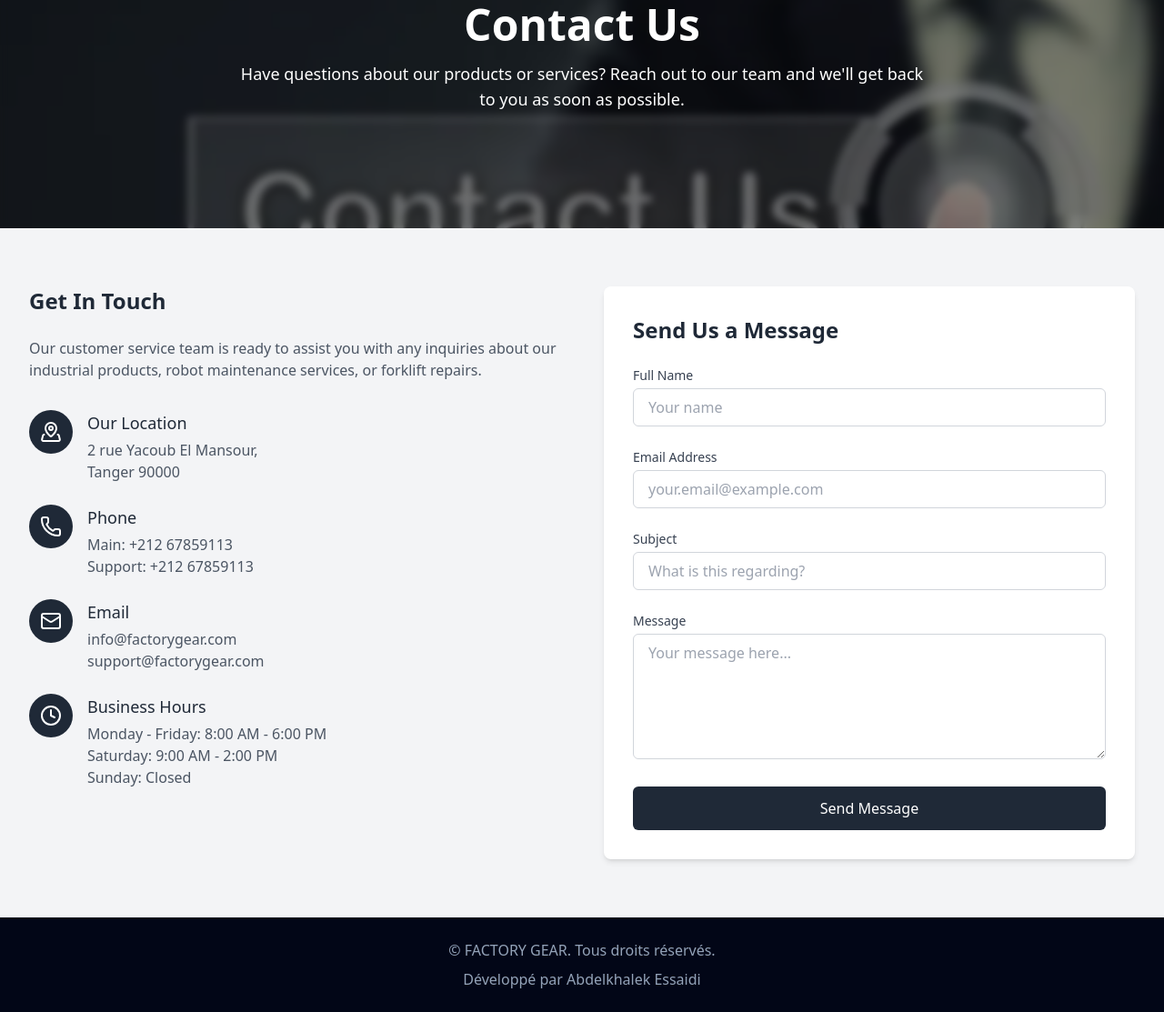
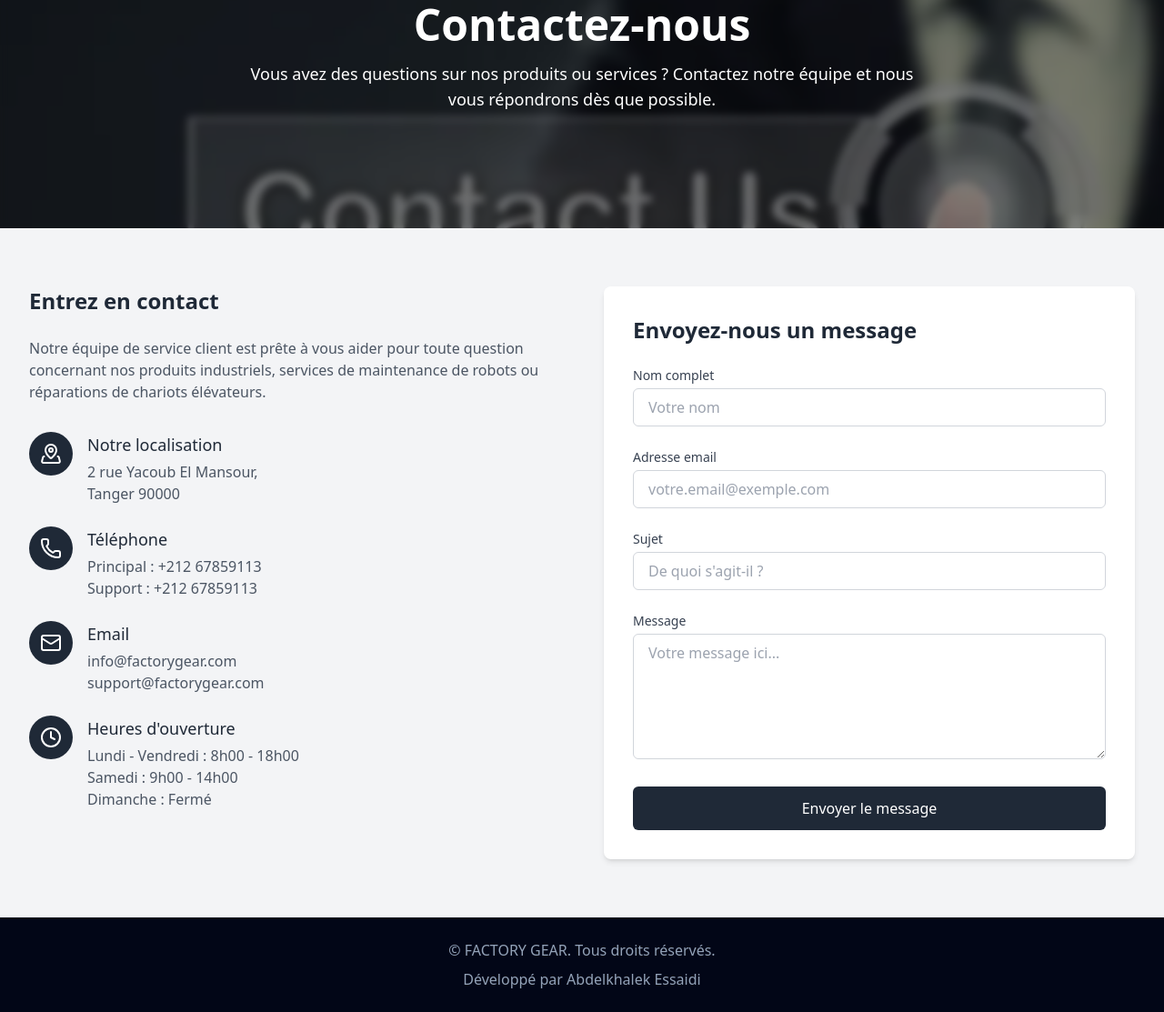
Before and after one commit to khalouki/FACTORY_GEAR, a plain HTML site: page contact.html in a window 1280 px wide. Shown: the part 222-1335 px from the top of the page at 91% size. Drawn offline with nearby package versions, Linux system fonts and the light colour scheme.

Commit message:
"second update"

```diff
--- a/contact.html
+++ b/contact.html
@@ -1,21 +1,21 @@
 <!DOCTYPE html>
-<html lang="en">
+<html lang="fr">
 
 <head>
     <meta charset="UTF-8">
     <meta name="viewport" content="width=device-width, initial-scale=1.0">
-    <title>Contact Us - Factory Gear</title>
+    <title>Contactez-nous - Factory Gear</title>
     <script src="https://cdn.tailwindcss.com"></script>
     <link href="https://unpkg.com/tailwindcss@^2/dist/tailwind.min.css" rel="stylesheet">
-    <!-- Lucide Icons -->
+    <!-- Icônes Lucide -->
     <script src="https://unpkg.com/lucide@latest"></script>
     <link rel="stylesheet" href="https://cdnjs.cloudflare.com/ajax/libs/animate.css/4.1.1/animate.min.css" />
 </head>
 
 <body class="min-h-screen bg-gray-100">
-    <!-- Contact Header -->
-    <!-- Header/Navigation -->
-    <header class="sticky  top-0 z-50 w-full border-b bg-white/95 backdrop-blur supports-[backdrop-filter]:bg-white/60">
+    <!-- En-tête de contact -->
+    <!-- En-tête/Navigation -->
+    <header class="sticky top-0 z-50 w-full border-b bg-white/95 backdrop-blur supports-[backdrop-filter]:bg-white/60">
         <div class="container mx-auto px-4 flex h-16 items-center justify-center">
             <!-- Logo -->
             <div class="flex justify-center items-center">
@@ -23,62 +23,58 @@
                     <img src="images/logo.png" alt="Logo" class="h-[4.5rem]">
                 </a>
             </div>
-
         </div>
-
-
     </header>
     <div class="relative text-white py-32 pt-40"
         style="background-image: url('images/technologie/contact2.webp'); background-size: cover;">
-        <!-- Blur Overlay -->
+        <!-- Overlay flou -->
         <div class="absolute inset-0 bg-black bg-opacity-50 backdrop-blur-sm"></div>
 
-        <!-- Content -->
+        <!-- Contenu -->
         <div class="relative max-w-7xl mx-auto px-4 sm:px-6 lg:px-8 text-center">
-            <h1 class="text-4xl md:text-5xl font-bold mb-4 animate-fadeIn">Contact Us</h1>
+            <h1 class="text-4xl md:text-5xl font-bold mb-4 animate-fadeIn">Contactez-nous</h1>
             <p class="text-lg max-w-3xl mx-auto animate__animated animate__fadeInUp">
-                Have questions about our products or services? Reach out to our team and we'll get back to you as soon
-                as possible.
+                Vous avez des questions sur nos produits ou services ? Contactez notre équipe et nous vous répondrons
+                dès que possible.
             </p>
         </div>
     </div>
-    <!-- Contact Content -->
+    <!-- Contenu de contact -->
     <div class="max-w-7xl mx-auto px-4 sm:px-6 lg:px-8 py-16">
         <div class="grid md:grid-cols-2 gap-12">
-            <!-- Contact Information -->
+            <!-- Informations de contact -->
             <div class="animate__animated animate__fadeIn">
-                <h2 class="text-2xl font-bold mb-6 text-gray-800">Get In Touch</h2>
+                <h2 class="text-2xl font-bold mb-6 text-gray-800">Entrez en contact</h2>
                 <p class="text-gray-600 mb-8">
-                    Our customer service team is ready to assist you with any inquiries about our industrial products,
-                    robot maintenance services, or forklift repairs.
+                    Notre équipe de service client est prête à vous aider pour toute question concernant nos produits
+                    industriels, services de maintenance de robots ou réparations de chariots élévateurs.
                 </p>
 
-
-                <!-- Your Content -->
+                <!-- Votre contenu -->
                 <div class="space-y-6">
-                    <!-- Location -->
+                    <!-- Localisation -->
                     <div class="flex items-start">
                         <div class="flex-shrink-0 bg-gray-800 p-3 rounded-full text-white mr-4">
                             <i data-lucide="map-pinned" class="h-6 w-6"></i>
                         </div>
                         <div>
-                            <h3 class="text-lg font-medium text-gray-800">Our Location</h3>
+                            <h3 class="text-lg font-medium text-gray-800">Notre localisation</h3>
                             <p class="text-gray-600 mt-1">
                                 2 rue Yacoub El Mansour,<br> Tanger 90000
                             </p>
                         </div>
                     </div>
 
-                    <!-- Phone -->
+                    <!-- Téléphone -->
                     <div class="flex items-start">
                         <div class="flex-shrink-0 bg-gray-800 p-3 rounded-full text-white mr-4">
                             <i data-lucide="phone" class="h-6 w-6"></i>
                         </div>
                         <div>
-                            <h3 class="text-lg font-medium text-gray-800">Phone</h3>
+                            <h3 class="text-lg font-medium text-gray-800">Téléphone</h3>
                             <p class="text-gray-600 mt-1">
-                                Main: +212 67859113<br>
-                                Support: +212 67859113
+                                Principal : +212 67859113<br>
+                                Support : +212 67859113
                             </p>
                         </div>
                     </div>
@@ -97,57 +93,57 @@
                         </div>
                     </div>
 
-                    <!-- Business Hours -->
+                    <!-- Heures d'ouverture -->
                     <div class="flex items-start">
                         <div class="flex-shrink-0 bg-gray-800 p-3 rounded-full text-white mr-4">
                             <i data-lucide="clock" class="h-6 w-6"></i>
                         </div>
                         <div>
-                            <h3 class="text-lg font-medium text-gray-800">Business Hours</h3>
+                            <h3 class="text-lg font-medium text-gray-800">Heures d'ouverture</h3>
                             <p class="text-gray-600 mt-1">
-                                Monday - Friday: 8:00 AM - 6:00 PM<br>
-                                Saturday: 9:00 AM - 2:00 PM<br>
-                                Sunday: Closed
+                                Lundi - Vendredi : 8h00 - 18h00<br>
+                                Samedi : 9h00 - 14h00<br>
+                                Dimanche : Fermé
                             </p>
                         </div>
                     </div>
                 </div>
             </div>
 
-            <!-- Contact Form -->
-            <div class="bg-white rounded-lg shadow-md p-8 animate__animated animate__fadeIn ">
-                <h2 class="text-2xl font-bold mb-6 text-gray-800">Send Us a Message</h2>
+            <!-- Formulaire de contact -->
+            <div class="bg-white rounded-lg shadow-md p-8 animate__animated animate__fadeIn">
+                <h2 class="text-2xl font-bold mb-6 text-gray-800">Envoyez-nous un message</h2>
 
                 <div id="form-status" class="hidden p-4 rounded-md mb-6"></div>
 
                 <form id="contact-form" class="space-y-6">
                     <div>
                         <label for="name" class="block text-sm font-medium text-gray-700 mb-1">
-                            Full Name
+                            Nom complet
                         </label>
                         <input type="text" id="name" name="name"
                             class="w-full px-4 py-2 border border-gray-300 rounded-md focus:ring-2 focus:ring-gray-800 focus:outline-none"
-                            placeholder="Your name" required>
+                            placeholder="Votre nom" required>
                         <p class="mt-1 text-sm text-red-600 hidden" id="name-error"></p>
                     </div>
 
                     <div>
                         <label for="email" class="block text-sm font-medium text-gray-700 mb-1">
-                            Email Address
+                            Adresse email
                         </label>
                         <input type="email" id="email" name="email"
                             class="w-full px-4 py-2 border border-gray-300 rounded-md focus:ring-2 focus:ring-gray-800 focus:outline-none"
-                            placeholder="your.email@example.com" required>
+                            placeholder="votre.email@exemple.com" required>
                         <p class="mt-1 text-sm text-red-600 hidden" id="email-error"></p>
                     </div>
 
                     <div>
                         <label for="subject" class="block text-sm font-medium text-gray-700 mb-1">
-                            Subject
+                            Sujet
                         </label>
                         <input type="text" id="subject" name="subject"
                             class="w-full px-4 py-2 border border-gray-300 rounded-md focus:ring-2 focus:ring-gray-800 focus:outline-none"
-                            placeholder="What is this regarding?" required>
+                            placeholder="De quoi s'agit-il ?" required>
                         <p class="mt-1 text-sm text-red-600 hidden" id="subject-error"></p>
                     </div>
 
@@ -157,33 +153,33 @@
                         </label>
                         <textarea id="message" name="message" rows="5"
                             class="w-full px-4 py-2 border border-gray-300 rounded-md focus:ring-2 focus:ring-gray-800 focus:outline-none"
-                            placeholder="Your message here..." required></textarea>
+                            placeholder="Votre message ici..." required></textarea>
                         <p class="mt-1 text-sm text-red-600 hidden" id="message-error"></p>
                     </div>
 
                     <button type="submit" id="submit-button"
                         class="w-full bg-gray-800 text-white py-3 px-4 rounded-md hover:bg-gray-700 transition-colors focus:outline-none focus:ring-2 focus:ring-gray-500 focus:ring-offset-2">
-                        Send Message
+                        Envoyer le message
                     </button>
                 </form>
             </div>
         </div>
     </div>
 
-
-    <!-- Footer -->
+    <!-- Pied de page -->
     <footer class="py-6 bg-slate-950 text-slate-400">
         <div class="container mx-auto px-4 text-center">
             <p>© <span id="current-year"></span> FACTORY GEAR. Tous droits réservés.</p>
             <p class="mt-2">Développé par <span class="text-primary">Abdelkhalek Essaidi</span></p>
         </div>
     </footer>
-<!-- Include Lucide Icons Library -->
-<script src="https://unpkg.com/lucide@latest"></script>
-<script>
-    // Initialize Lucide Icons
-    lucide.createIcons();
-</script>
+
+    <!-- Inclure la bibliothèque d'icônes Lucide -->
+    <script src="https://unpkg.com/lucide@latest"></script>
+    <script>
+        // Initialiser les icônes Lucide
+        lucide.createIcons();
+    </script>
 </body>
 
 </html>
```
Also changed, not shown: index.html (+5 -0 lines).
